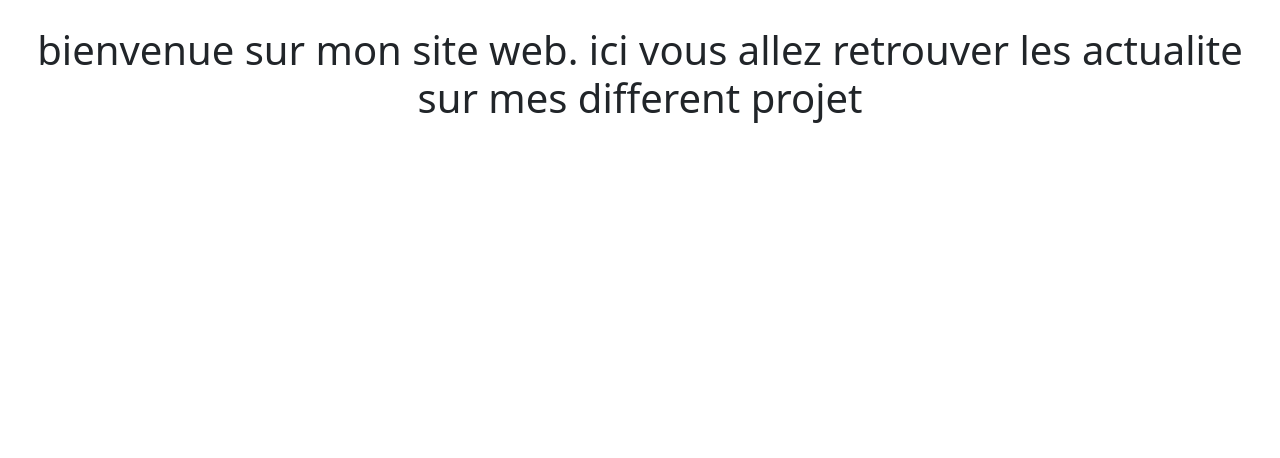
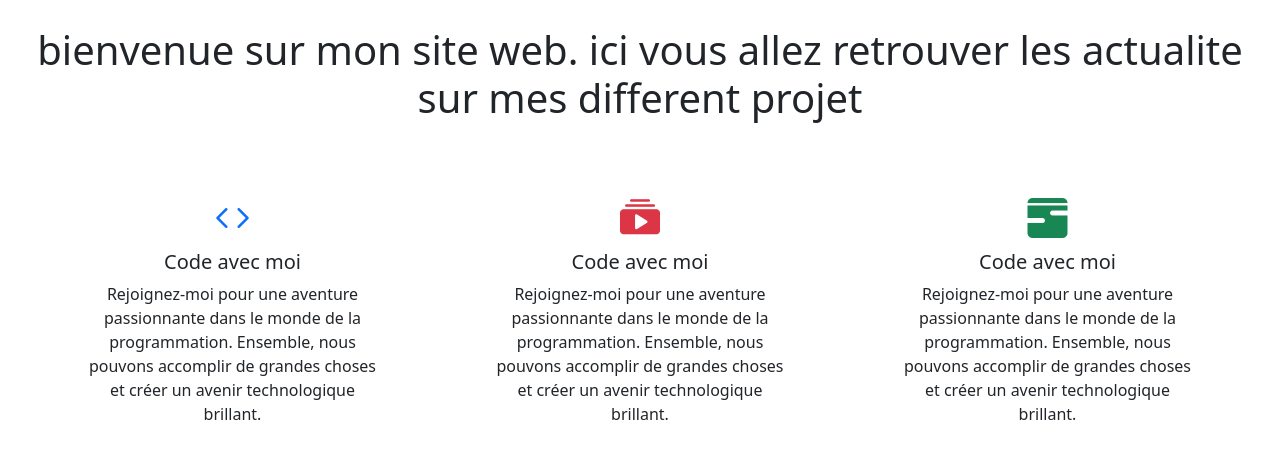
Before and after one commit to yvespollah/Bootsatrap, a plain HTML site: page index.html in a window 1280 px wide. Shown: the part 598-1056 px from the top of the page. Before the commit the page ends 800 px from the top, so only its background shows below. Drawn offline with nearby package versions, Linux system fonts and the light colour scheme.

Commit message:
avancement sur le projet

```diff
--- a/index.html
+++ b/index.html
@@ -107,15 +107,24 @@
   </div>
 
   <!-- feature -->
-  <div class="row">
-    <div class="col-md-3">
-
+  <div class="row justify-content-evenly pt-3 pb-3">
+    <div class="col-md-3 text-center mt-5">
+     <h1> <i class="bi bi-code text-primary"></i></h1>
+     <h5>Code avec moi</h5>
+     <p>Rejoignez-moi pour une aventure passionnante dans le monde de
+      la programmation. Ensemble, nous pouvons accomplir de grandes choses et créer un avenir technologique brillant.</p>
     </div>
-    <div class="col-md-3">
-
-    </div>
-    <div class="col-md-3">
-
+    <div class="col-md-3 text-center mt-5">
+    <h1><i class="bi bi-collection-play-fill text-danger"></i></h1>
+    <h5>Code avec moi</h5>
+    <p>Rejoignez-moi pour une aventure passionnante dans le monde de
+     la programmation. Ensemble, nous pouvons accomplir de grandes choses et créer un avenir technologique brillant.</p>
+  </div>
+    <div class="col-md-3 text-center mt-5">
+     <h1><i class="bi bi-calendar3-range-fill text-success"></i></h1>
+     <h5>Code avec moi</h5>
+     <p>Rejoignez-moi pour une aventure passionnante dans le monde de
+      la programmation. Ensemble, nous pouvons accomplir de grandes choses et créer un avenir technologique brillant.</p>
     </div>
   </div>
 
```
